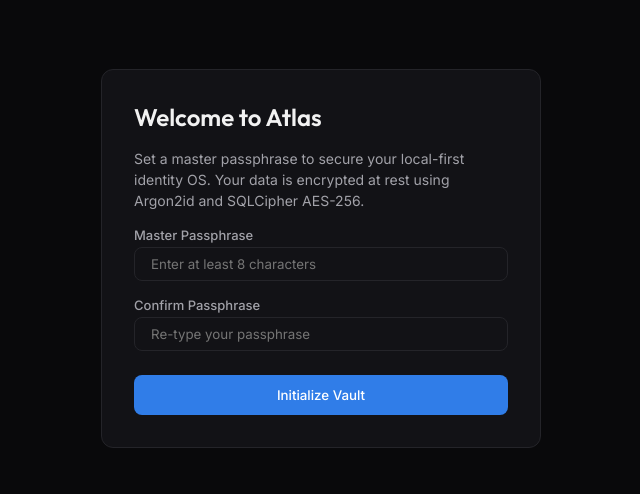
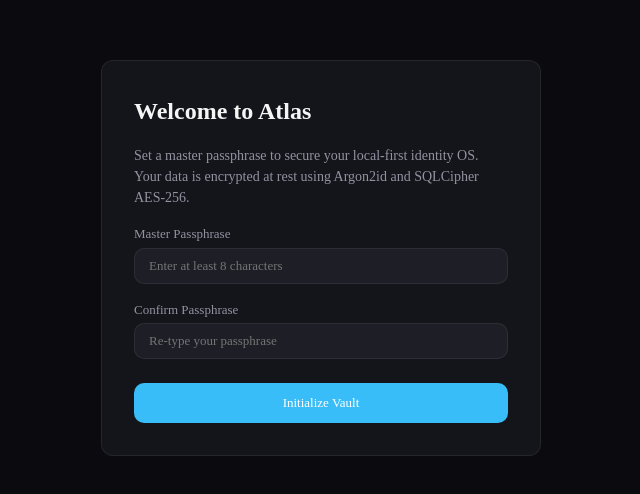
Before and after one commit to Kshitiz-Khandelwal/Atlas-ai-personal-timeline-, a React (Vite) app in the folder atlas-app/: page / in a window 1280 px wide. Shown: the part 142-636 px from the top of the page, without its empty margins (319-959 px from the left). Built offline with nearby package versions, Linux system fonts and the light colour scheme.

Commit message:
fix(ui): kill stuck blue tab highlight, fix scroll containers, improve glassmorphism + detailed product README

```diff
--- a/atlas-app/src/App.css
+++ b/atlas-app/src/App.css
@@ -1,144 +1,210 @@
-@import url('https://fonts.googleapis.com/css2?family=Inter:wght@400;500;600&family=JetBrains+Mono:wght@400;500&family=Outfit:wght@500;600;700&display=swap');
+@import url('https://fonts.googleapis.com/css2?family=Inter:wght@300;400;500;600&family=JetBrains+Mono:wght@400;500&family=Outfit:wght@400;500;600;700&display=swap');
 
+/* DESIGN TOKENS */
 :root {
-  --color-bg-base: hsl(240, 10%, 4%);
-  --color-bg-surface: hsl(240, 10%, 8%);
-  --color-bg-glass: rgba(20, 20, 28, 0.75);
-  --color-bg-overlay: hsla(240, 10%, 12%, 0.7);
-  --color-border-subtle: hsl(240, 6%, 15%);
-  --color-border-glow: rgba(125, 211, 252, 0.25);
-  --color-text-primary: hsl(0, 0%, 95%);
-  --color-text-secondary: hsl(240, 4%, 65%);
-  --color-accent-blue: hsl(215, 80%, 55%);
-  --color-accent-cyan: hsl(199, 89%, 60%);
-  --color-accent-purple: hsl(258, 90%, 66%);
-  --color-confidence-high: hsl(142, 60%, 45%);
-  --color-confidence-medium: hsl(37, 75%, 50%);
-  --color-confidence-low: hsl(0, 70%, 50%);
-
-  --font-display: 'Outfit', sans-serif;
-  --font-body: 'Inter', sans-serif;
-  --font-mono: 'JetBrains Mono', monospace;
-
-  --spacing-xs: 4px;
-  --spacing-sm: 8px;
-  --spacing-md: 16px;
-  --spacing-lg: 24px;
-  --spacing-xl: 32px;
-  --spacing-xxl: 48px;
+  --color-bg-base: hsl(232, 14%, 5%);
+  --color-bg-surface: hsl(232, 14%, 9%);
+  --color-bg-elevated: hsl(232, 14%, 13%);
+  --color-bg-glass: rgba(18, 18, 28, 0.72);
+  --color-border-subtle: rgba(255, 255, 255, 0.07);
+  --color-border-medium: rgba(255, 255, 255, 0.12);
+  --color-border-glow: rgba(56, 189, 248, 0.3);
+  --color-text-primary: hsl(0, 0%, 96%);
+  --color-text-secondary: hsl(232, 8%, 60%);
+  --color-text-muted: hsl(232, 8%, 38%);
+  --color-accent-blue: #38bdf8;
+  --color-accent-cyan: #22d3ee;
+  --color-accent-purple: #a78bfa;
+  --color-accent-green: #34d399;
+  --font-display: ''Outfit'', sans-serif;
+  --font-body: ''Inter'', sans-serif;
+  --font-mono: ''JetBrains Mono'', monospace;
+  --radius-sm: 6px;
+  --radius-md: 10px;
+  --radius-lg: 14px;
+  --shadow-md: 0 4px 20px rgba(0, 0, 0, 0.4);
+  --shadow-lg: 0 8px 40px rgba(0, 0, 0, 0.5);
+  --shadow-glow-blue: 0 0 20px rgba(56, 189, 248, 0.10);
+  --spacing-xs: 4px; --spacing-sm: 8px; --spacing-md: 16px;
+  --spacing-lg: 24px; --spacing-xl: 32px; --spacing-xxl: 48px;
 }
 
-* {
-  box-sizing: border-box;
-  margin: 0;
-  padding: 0;
-}
+/* RESET */
+*, *::before, *::after { box-sizing: border-box; margin: 0; padding: 0; }
+html, body, #root { height: 100%; width: 100%; }
 
 body {
   background-color: var(--color-bg-base);
   background-image:
-    radial-gradient(circle at 15% 20%, rgba(56, 189, 248, 0.05) 0%, transparent 40%),
-    radial-gradient(circle at 85% 80%, rgba(167, 139, 250, 0.05) 0%, transparent 40%);
+    radial-gradient(ellipse at 10% 10%, rgba(56, 189, 248, 0.06) 0%, transparent 50%),
+    radial-gradient(ellipse at 90% 90%, rgba(167, 139, 250, 0.06) 0%, transparent 50%);
   background-attachment: fixed;
   color: var(--color-text-primary);
   font-family: var(--font-body);
+  font-size: 14px;
+  line-height: 1.5;
   overflow: hidden;
-  user-select: none;
   -webkit-font-smoothing: antialiased;
 }
 
-input, button {
-  font-family: inherit;
+/* KILL ALL OS FOCUS BLUE RING */
+* {
+  outline: none;
+  -webkit-tap-highlight-color: transparent;
+}
+*:focus-visible {
+  outline: 2px solid rgba(56, 189, 248, 0.4);
+  outline-offset: 2px;
 }
 
+/* GLOBAL BUTTON */
 button {
   cursor: pointer;
   border: none;
   background: var(--color-accent-blue);
   color: white;
-  padding: var(--spacing-sm) var(--spacing-md);
-  border-radius: 8px;
+  padding: 8px 16px;
+  border-radius: var(--radius-md);
+  font-family: var(--font-body);
   font-weight: 500;
-  transition: all 0.2s cubic-bezier(0.16, 1, 0.3, 1);
+  font-size: 13px;
+  transition: all 0.18s cubic-bezier(0.16, 1, 0.3, 1);
+  user-select: none;
+  -webkit-tap-highlight-color: transparent;
+}
+button:hover:not(:disabled) { filter: brightness(1.1); transform: translateY(-1px); }
+button:active:not(:disabled) { transform: translateY(0); filter: brightness(0.95); }
+button:disabled {
+  background: var(--color-bg-elevated) !important;
+  color: var(--color-text-muted) !important;
+  cursor: not-allowed;
+  transform: none !important;
+  filter: none !important;
+  box-shadow: none !important;
 }
 
-button:hover {
-  opacity: 0.92;
-  transform: translateY(-1px);
+/* INPUTS */
+input[type="password"], input[type="text"], input[type="email"], select, textarea {
+  background: var(--color-bg-elevated);
+  border: 1px solid var(--color-border-subtle);
+  color: var(--color-text-primary);
+  padding: 9px 14px;
+  border-radius: var(--radius-md);
+  font-family: var(--font-body);
+  font-size: 13px;
+  width: 100%;
+  transition: border-color 0.18s ease, box-shadow 0.18s ease;
+}
+input:focus, select:focus, textarea:focus {
+  border-color: rgba(56, 189, 248, 0.5);
+  box-shadow: 0 0 0 3px rgba(56, 189, 248, 0.1);
 }
 
-button:active {
-  transform: translateY(0);
+/* GLASS CARD */
+.glass-card {
+  background: var(--color-bg-glass);
+  backdrop-filter: blur(20px);
+  -webkit-backdrop-filter: blur(20px);
+  border: 1px solid var(--color-border-subtle);
+  border-radius: var(--radius-lg);
+  box-shadow: var(--shadow-md);
+  transition: border-color 0.2s ease, box-shadow 0.2s ease;
+}
+.glass-card:hover {
+  border-color: var(--color-border-medium);
+  box-shadow: var(--shadow-lg), var(--shadow-glow-blue);
 }
 
-button:disabled {
-  background: var(--color-border-subtle);
-  color: var(--color-text-secondary);
-  cursor: not-allowed;
-  transform: none;
+/* SCROLLBARS - applies to every overflow container */
+* { scrollbar-width: thin; scrollbar-color: rgba(255,255,255,0.14) transparent; }
+::-webkit-scrollbar { width: 5px; height: 5px; }
+::-webkit-scrollbar-track { background: transparent; }
+::-webkit-scrollbar-thumb { background: rgba(255,255,255,0.14); border-radius: 3px; }
+::-webkit-scrollbar-thumb:hover { background: rgba(56,189,248,0.4); }
+
+/* APP LAYOUT */
+.atlas-app-root { display: flex; flex-direction: column; height: 100vh; width: 100vw; overflow: hidden; }
+.atlas-main-content {
+  flex: 1;
+  min-height: 0;
+  overflow-y: auto;
+  overflow-x: hidden;
+  padding: 24px;
+  display: flex;
+  justify-content: center;
 }
 
-input[type="password"], input[type="text"], select {
-  background: var(--color-bg-surface);
-  border: 1px solid var(--color-border-subtle);
-  color: var(--color-text-primary);
-  padding: var(--spacing-sm) var(--spacing-md);
-  border-radius: 8px;
-  outline: none;
-  transition: all 0.2s ease;
-  width: 100%;
+/* NAV TABS — no more stuck blue */
+.nav-tabs-group {
+  display: flex;
+  background: rgba(255,255,255,0.025);
+  padding: 3px;
+  border-radius: 10px;
+  border: 1px solid rgba(255,255,255,0.06);
+  gap: 1px;
+}
+.nav-btn {
+  padding: 6px 12px;
+  border-radius: 7px;
+  border: 1px solid transparent !important;
+  background: transparent !important;
+  color: var(--color-text-secondary) !important;
+  cursor: pointer;
+  font-weight: 500;
+  font-size: 12px;
+  font-family: var(--font-body);
+  transition: color 0.15s ease, background 0.15s ease;
+  white-space: nowrap;
+  outline: none !important;
+  box-shadow: none !important;
+  -webkit-tap-highlight-color: transparent !important;
+}
+.nav-btn:hover:not(:disabled) {
+  color: var(--color-text-primary) !important;
+  background: rgba(255,255,255,0.05) !important;
+  transform: none !important;
+  filter: none !important;
+}
+.nav-btn:active:not(:disabled) { transform: none !important; filter: none !important; }
+.nav-btn.active {
+  background: linear-gradient(135deg, rgba(56,189,248,0.18), rgba(167,139,250,0.18)) !important;
+  color: #fff !important;
+  border: 1px solid rgba(56,189,248,0.35) !important;
+  box-shadow: 0 2px 12px rgba(56,189,248,0.1) !important;
+}
+.lock-btn {
+  background: rgba(255,255,255,0.04) !important;
+  border: 1px solid rgba(255,255,255,0.1) !important;
+  color: var(--color-text-secondary) !important;
+  font-size: 12px;
+  padding: 6px 14px;
+  border-radius: var(--radius-md);
+  outline: none !important;
+}
+.lock-btn:hover:not(:disabled) {
+  background: rgba(239,68,68,0.1) !important;
+  border-color: rgba(239,68,68,0.3) !important;
+  color: #f87171 !important;
+  transform: none !important;
+  filter: none !important;
 }
 
-input:focus, select:focus {
-  border-color: var(--color-accent-cyan);
-  box-shadow: 0 0 0 3px rgba(56, 189, 248, 0.15);
+/* UTILITIES */
+.gradient-text {
+  background: linear-gradient(90deg, #fff 30%, var(--color-accent-blue));
+  -webkit-background-clip: text; -webkit-text-fill-color: transparent; background-clip: text;
 }
+.badge-blue {
+  display: inline-flex; align-items: center; padding: 3px 9px; border-radius: 20px;
+  font-size: 11px; font-weight: 600;
+  background: rgba(56,189,248,0.15); color: var(--color-accent-blue);
+  border: 1px solid rgba(56,189,248,0.3);
+}
+.live-dot { width: 8px; height: 8px; border-radius: 50%; background: var(--color-accent-green); box-shadow: 0 0 8px var(--color-accent-green); flex-shrink: 0; }
+code { font-family: var(--font-mono); font-size: 12px; background: rgba(0,0,0,0.35); padding: 1px 6px; border-radius: 4px; color: var(--color-accent-cyan); }
 
-/* Glassmorphism utility classes */
-.glass-card {
-  background: var(--color-bg-glass);
-  backdrop-filter: blur(16px);
-  border: 1px solid rgba(255, 255, 255, 0.08);
-  border-radius: 14px;
-  box-shadow: 0 8px 32px rgba(0, 0, 0, 0.35);
-  transition: border-color 0.2s ease, box-shadow 0.2s ease;
-}
-
-.glass-card:hover {
-  border-color: var(--color-border-glow);
-  box-shadow: 0 12px 40px rgba(56, 189, 248, 0.08);
-}
-
-@keyframes spin {
-  0% { transform: rotate(0deg); }
-  100% { transform: rotate(360deg); }
-}
-
-@keyframes pulse {
-  0%, 100% { opacity: 1; transform: scale(1); }
-  50% { opacity: 0.85; transform: scale(0.98); }
-}
-
-@keyframes float {
-  0%, 100% { transform: translateY(0px); }
-  50% { transform: translateY(-4px); }
-}
-
-/* Custom scrollbar */
-::-webkit-scrollbar {
-  width: 6px;
-  height: 6px;
-}
-
-::-webkit-scrollbar-track {
-  background: transparent;
-}
-
-::-webkit-scrollbar-thumb {
-  background: rgba(255, 255, 255, 0.12);
-  border-radius: 3px;
-}
-
-::-webkit-scrollbar-thumb:hover {
-  background: rgba(255, 255, 255, 0.25);
-}
+/* ANIMATIONS */
+@keyframes spin { from { transform: rotate(0deg); } to { transform: rotate(360deg); } }
+@keyframes pulse { 0%, 100% { opacity: 1; transform: scale(1); } 50% { opacity: 0.75; transform: scale(0.97); } }
+@keyframes float { 0%, 100% { transform: translateY(0); } 50% { transform: translateY(-5px); } }
+@keyframes fadeSlideIn { from { opacity: 0; transform: translateY(10px); } to { opacity: 1; transform: translateY(0); } }
--- a/atlas-app/src/App.tsx
+++ b/atlas-app/src/App.tsx
@@ -141,7 +141,7 @@
   ];
 
   return (
-    <div style={styles.appContainer}>
+    <div className="atlas-app-root" style={styles.appContainer}>
       <header style={styles.header}>
         <div style={styles.logoContainer}>
           <div style={styles.avatarMini} />
@@ -150,22 +150,19 @@
         </div>
 
         <div style={styles.navBar}>
-          <div style={styles.navTabsGroup}>
+          <div className="nav-tabs-group">
             {navItems.map((item) => (
               <button
                 key={item.id}
+                className={`nav-btn${activeTab === item.id ? ' active' : ''}`}
                 onClick={() => setActiveTab(item.id)}
-                style={{
-                  ...styles.navBtn,
-                  ...(activeTab === item.id ? styles.navBtnActive : {}),
-                }}
               >
                 {item.label}
               </button>
             ))}
           </div>
           <button
-            style={styles.lockButton}
+            className="lock-btn"
             onClick={async () => {
               await invoke('lock_vault');
               setIsUnlocked(false);
@@ -176,7 +173,7 @@
         </div>
       </header>
 
-      <main style={styles.mainContent}>
+      <main className="atlas-main-content" style={styles.mainContent}>
         {activeTab === 'SHOWCASE' ? (
           <FirstRunShowcase onNavigateTab={(tab) => setActiveTab(tab)} />
         ) : activeTab === 'CLONE' ? (
@@ -306,7 +303,6 @@
     height: '100vh',
     width: '100vw',
     backgroundColor: 'var(--color-bg-base)',
-    overflowY: 'auto',
   },
   header: {
     height: 64,
@@ -393,9 +389,6 @@
   },
   mainContent: {
     flex: 1,
-    padding: 'var(--spacing-xl)',
-    display: 'flex',
-    justifyContent: 'center',
   },
   gridContainer: {
     display: 'grid',
```
Also changed, not shown: 1 other file (tests, documents, lock files or other folders).
